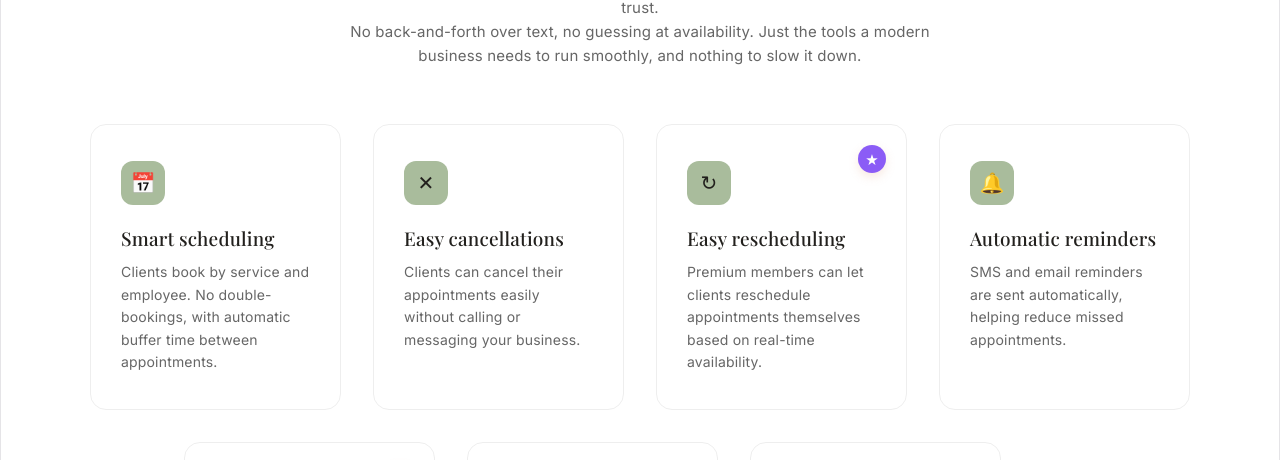
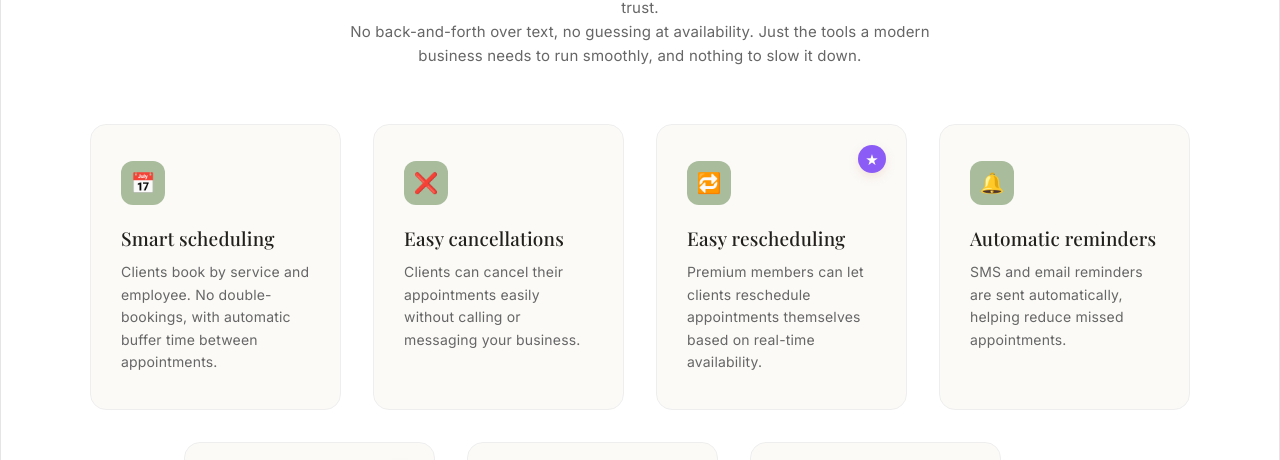
Before and after one commit to ShaikAwaesRazvi/AxiroPortfolio, a React (Vite) app: page / in a window 1280 px wide. Shown: the part 1760-2220 px from the top of the page. Built offline with nearby package versions, Linux system fonts and the light colour scheme.

Commit message:
Changed the color of card and emoji

```diff
--- a/src/components/landing/Features.tsx
+++ b/src/components/landing/Features.tsx
@@ -14,12 +14,12 @@ const FEATURES: Feature[] = [
     desc: "Clients book by service and employee. No double-bookings, with automatic buffer time between appointments.",
   },
   {
-    icon: "✕",
+    icon: "❌",
     title: "Easy cancellations",
     desc: "Clients can cancel their appointments easily without calling or messaging your business.",
   },
   {
-    icon: "↻",
+    icon: "🔁",
     title: "Easy rescheduling",
     premium: true,
     desc: "Premium members can let clients reschedule appointments themselves based on real-time availability.",
--- a/src/pages/HomePage.css
+++ b/src/pages/HomePage.css
@@ -83,7 +83,7 @@ section { padding: 90px 56px; font-family: 'Inter', sans-serif; color: var(--cha
   margin: 0 auto;
 }
 
-.feature-card { background: #fff; border: 1px solid #eee; border-radius: 16px; padding: 36px 30px; position: relative; }
+.feature-card { background: #fbfaf7; border: 1px solid #eee; border-radius: 16px; padding: 36px 30px; position: relative; }
 
 @media (min-width: 901px) {
   .features-grid .feature-card { grid-column: span 3; }
```
